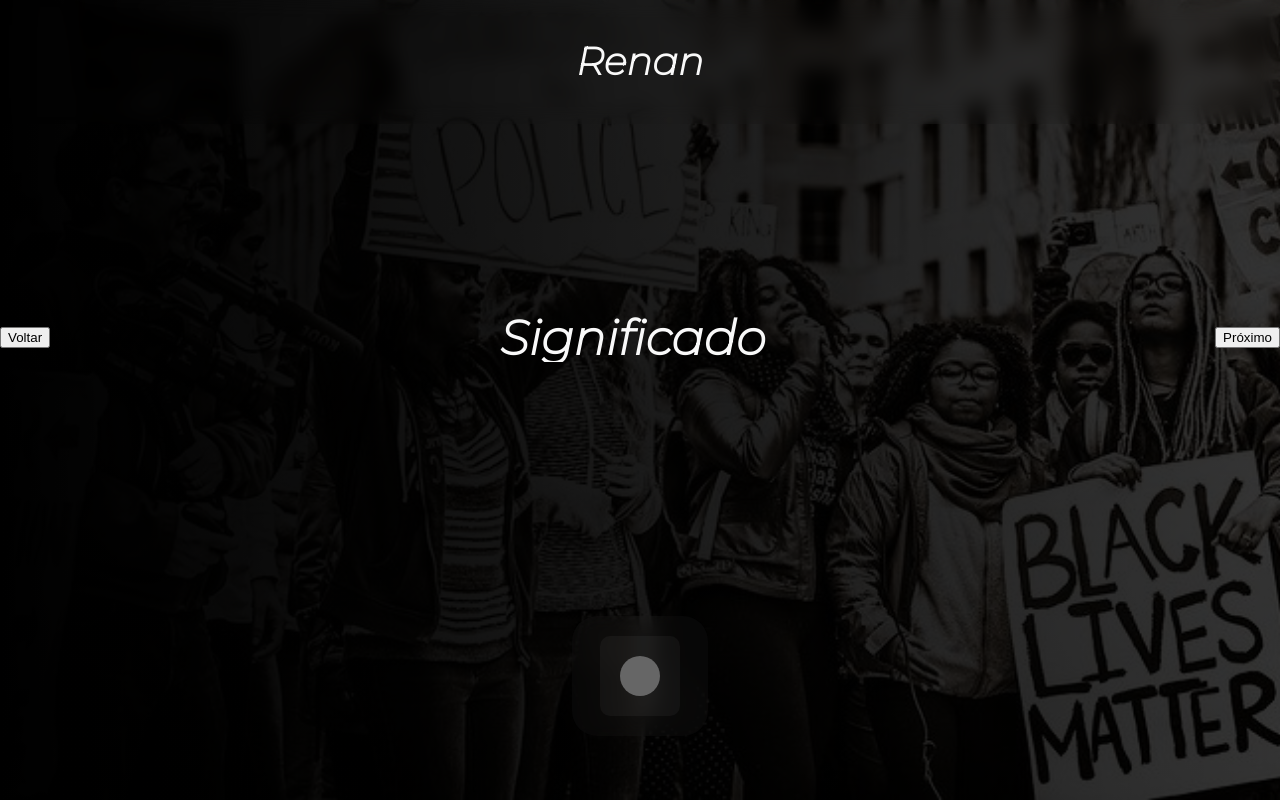
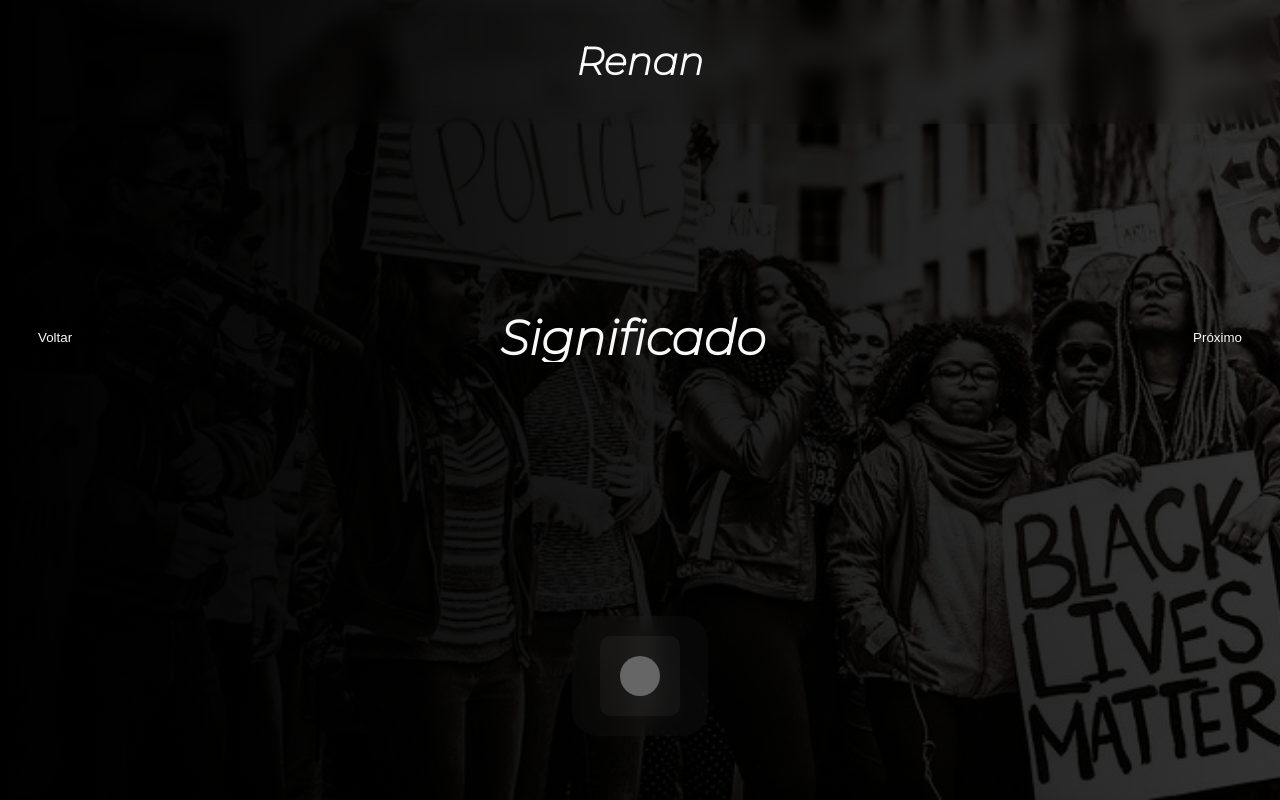
Before and after one commit to ElementalDLC37/trabalho-de-geografia, a React (Vite) app: page /content in a window 1280 px wide. Built offline with nearby package versions, Linux system fonts and the light colour scheme.

Commit message:
sertertfhtg

```diff
--- a/src/pages/Content/style.scss
+++ b/src/pages/Content/style.scss
@@ -25,6 +25,15 @@
         display: flex;
         align-items: center;
         flex-grow: 1;
+
+        button {
+            background: transparent;
+            cursor: pointer;
+            color: #f9f9f9;
+            border: none;
+            border-radius: 13px;
+            margin: 2rem;
+        }
 
         div {
             display: flex;
```
